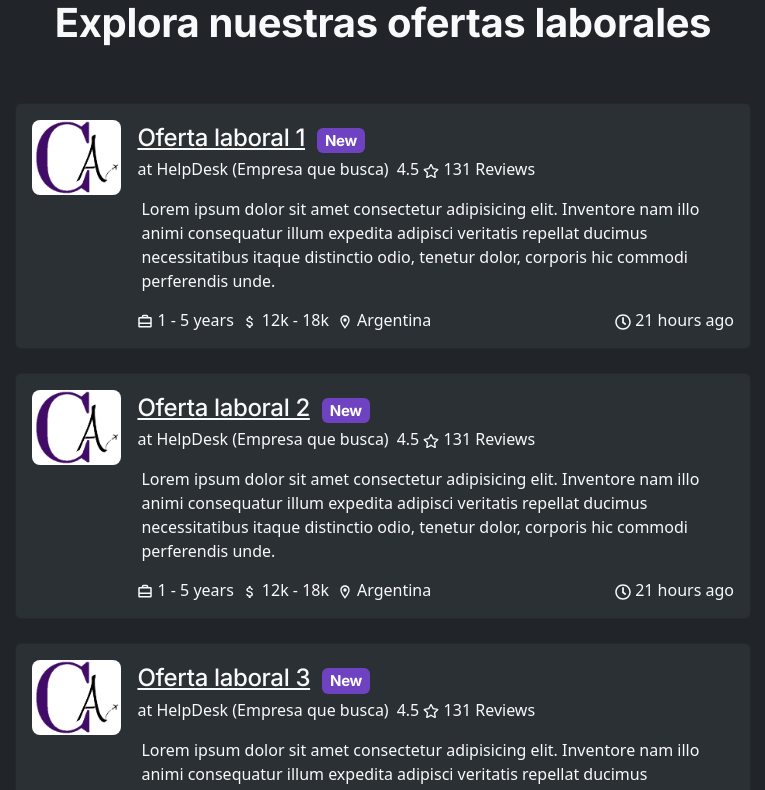
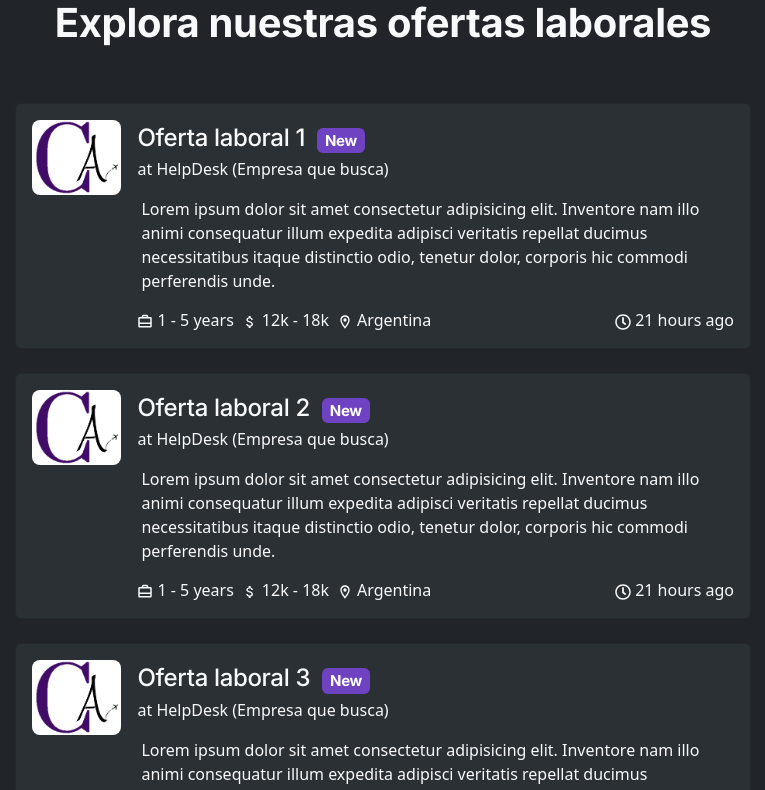
Before and after one commit to RMWebs2023/CER-Alternativas, a React (Vite) app: page / in a window 1280 px wide. Shown: the part 1060-1850 px from the top of the page, without its empty margins (257-1022 px from the left). Built offline with nearby package versions, Linux system fonts and the light colour scheme.

Commit message:
push 8
arreglo del hover del nav. Correccion del color

```diff
--- a/src/components/cards.jsx
+++ b/src/components/cards.jsx
@@ -38,7 +38,7 @@ const Cards = ({ data }) => {
                             <div>
                               <h3 className="mb-1 fs-4">
                                 <a
-                                  className="text-inherit me-1 text-light"
+                                  className="text-inherit me-1 text-light text-format"
                                   href="/marketing/jobs/helpdesk-software-engineer-web3crypto"
                                 >
                                   {item.name}
@@ -53,15 +53,6 @@ const Cards = ({ data }) => {
                                   {/* <!-- --> */}
                                   HelpDesk (Empresa que busca)
                                   {/* <!-- --> */}
-                                </span>
-                                <span className="text-light ms-2 fw-medium">
-                                  4.5 <span></span>
-                                  {/* <!-- --> */}
-                                  <FaRegStar />
-                                </span>
-                                <span className="ms-0">
-                                  {/* <!-- --> */}
-                                  <span> </span> 131 Reviews
                                 </span>
                               </div>
                             </div>
```
Also changed, not shown: src/index.css.
